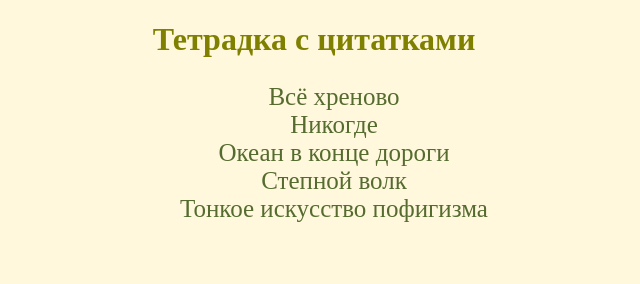
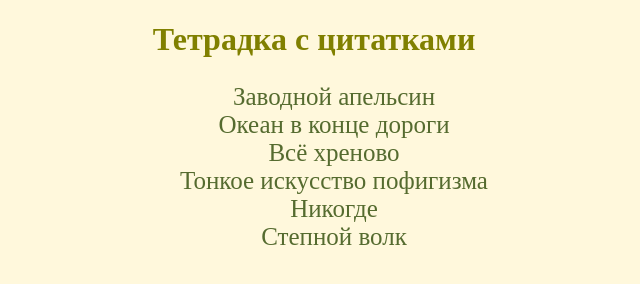
Before and after one commit to den1s21/quotes, a plain HTML site: page index.html in a window 1280 px wide. Shown: the whole page, without its empty margins (326-966 px from the left). Drawn offline with Linux system fonts and the light colour scheme.

Commit message:
Добавлена новая книга

```diff
--- a/index.html
+++ b/index.html
@@ -14,11 +14,12 @@
 	<main>
 		<nav>
 			<ul>
+				<li><a href="Энтони_Берджесс\Заводной_апельсин.html">Заводной апельсин</a></li>
+				<li><a href="Нил_Гейман\Океан_в_конце_дороги.html">Океан в конце дороги</a></li>
 				<li><a href="Марк_Мэнсон\Всё_хреново.html">Всё хреново</a></li>
+				<li><a href="Марк_Мэнсон\Тонкое_искусство_пофигизма.html">Тонкое искусство пофигизма</a></li>
 				<li><a href="Нил_Гейман\Никогде.html">Никогде</a></li>
-				<li><a href="Нил_Гейман\Океан_в_конце_дороги.html">Океан в конце дороги</a></li>
 				<li><a href="Герман_Гессе\Степной_волк.html">Степной волк</a></li>
-				<li><a href="Марк_Мэнсон\Тонкое_искусство_пофигизма.html">Тонкое искусство пофигизма</a></li>
 			</ul>
 		</nav>
 	</main>
```
